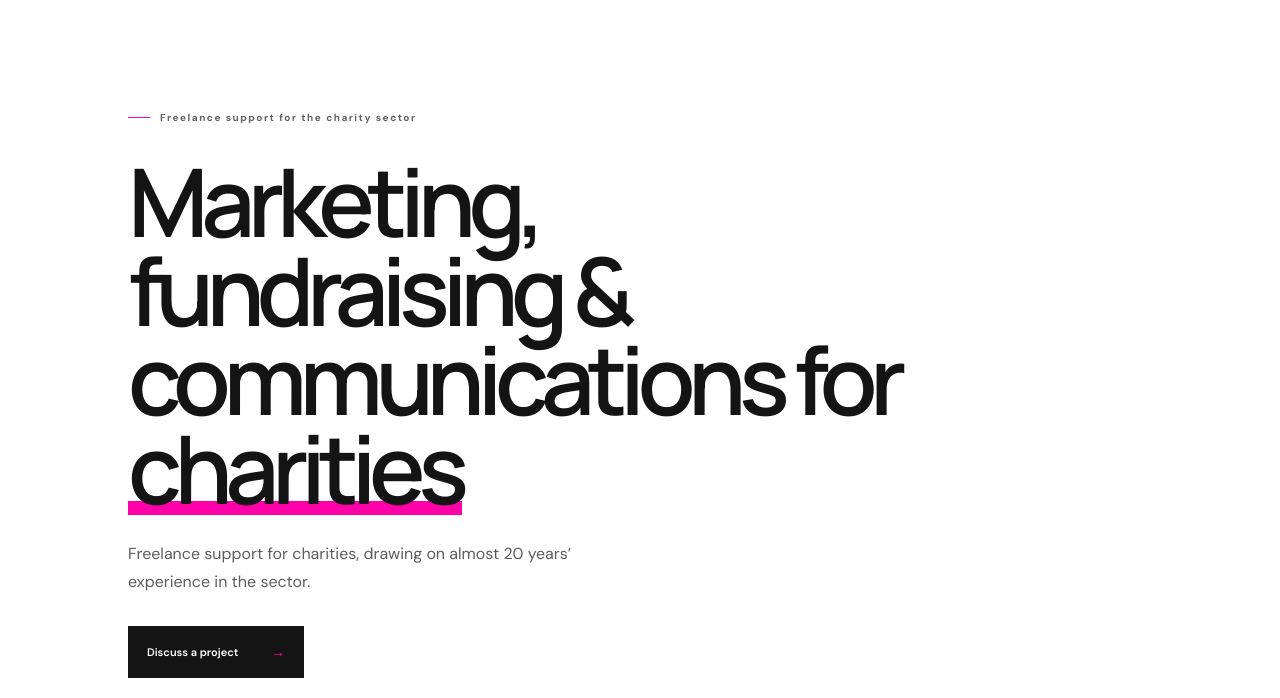
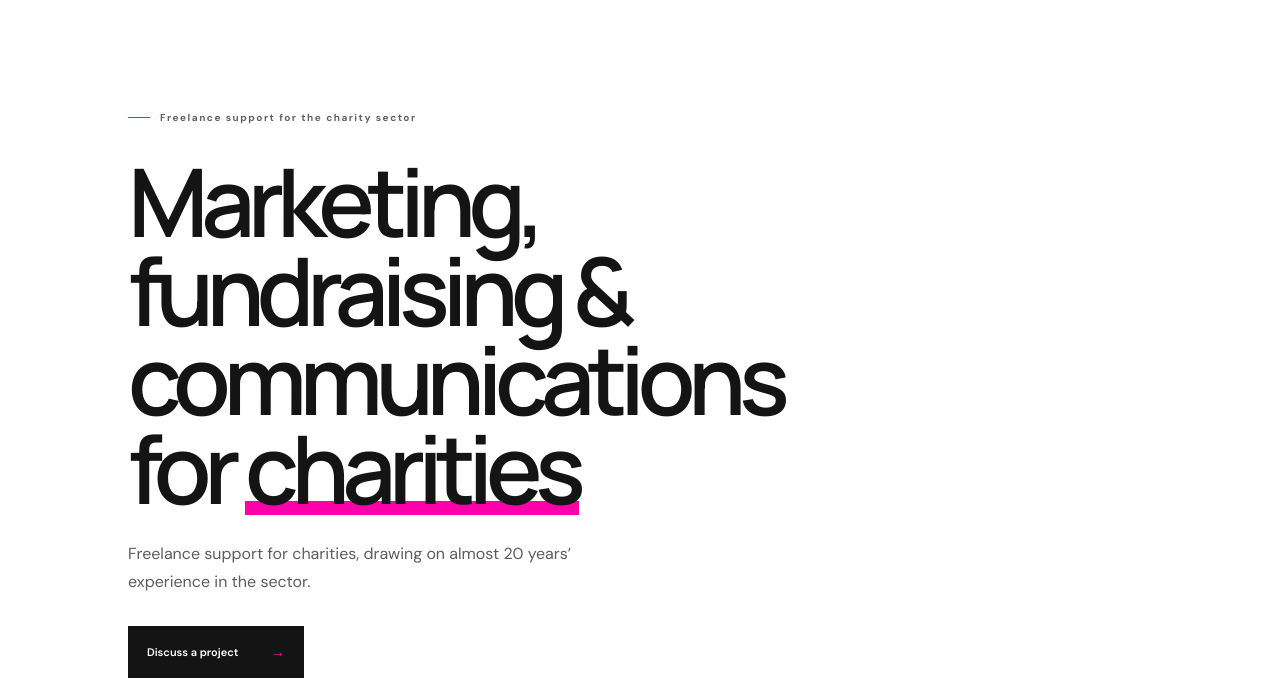
Before and after one commit to dovetaildigital/dovetaildigital, a plain HTML site: page public/index.html in a window 1280 px wide. Shown: the part 102-800 px from the top of the page. Drawn offline with Linux system fonts and the light colour scheme.

Commit message:
Keep charity tagline together and tint text selection

```diff
--- a/public/index.html
+++ b/public/index.html
@@ -38,7 +38,7 @@
       <section class="hero">
         <div class="hero-copy">
           <p class="eyebrow"><span></span> Freelance support for the charity sector</p>
-          <h1><span>Marketing,</span> <span>fundraising &amp;</span> <span>communications for <em>charities</em></span></h1>
+          <h1><span>Marketing,</span> <span>fundraising &amp;</span> <span>communications <span class="keep-together">for <em>charities</em></span></span></h1>
           <p class="intro">Freelance support for charities, drawing on almost 20 years’ experience in the sector.</p>
           <a class="button" href="#contact">Discuss a project <span aria-hidden="true">→</span></a>
         </div>
--- a/public/styles.css
+++ b/public/styles.css
@@ -125,6 +125,8 @@ html{scroll-padding-top:32px}
 .hero-copy{width:min(76%,900px);max-width:900px}
 .hero h1{max-width:900px;font-size:clamp(64px,7.4vw,108px);line-height:.94;letter-spacing:-.078em;font-weight:600;margin-top:31px;margin-bottom:28px}
 .hero h1>span{display:block}
+.hero h1>span .keep-together{display:inline-block;white-space:nowrap}
+::selection{background:rgba(255,0,168,.34);color:inherit}
 .hero .intro{max-width:470px;font-size:16px;line-height:1.75}
 .hero-bottom{font-size:9px;letter-spacing:.13em}
 .intro-section{position:relative;padding-top:118px;padding-bottom:132px}
```
